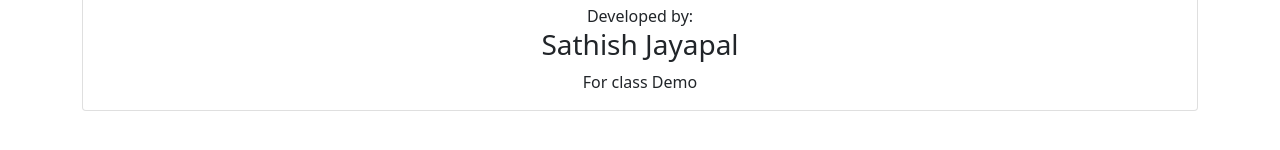
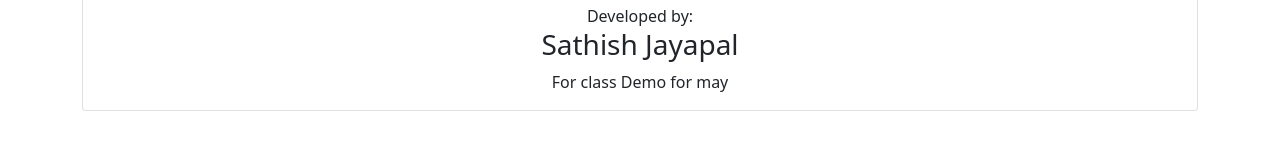
Before and after one commit to sathishjayapal/witraffic-front, an Angular app: page /welcome in a window 1280 px wide. Shown: the part 404-554 px from the top of the page. Built offline with nearby package versions, Linux system fonts and the light colour scheme; what angular-datatables would draw is missing.

Commit message:
Pushing data

```diff
--- a/src/app/home/home.component.html
+++ b/src/app/home/home.component.html
@@ -13,7 +13,7 @@
       <div class="text-center">
         <h3>Sathish Jayapal</h3>
       </div>
-      <div class="text-center">For class Demo</div>
+      <div class="text-center">For class Demo for may</div>
     </div>
   </div>
 </div>
```
